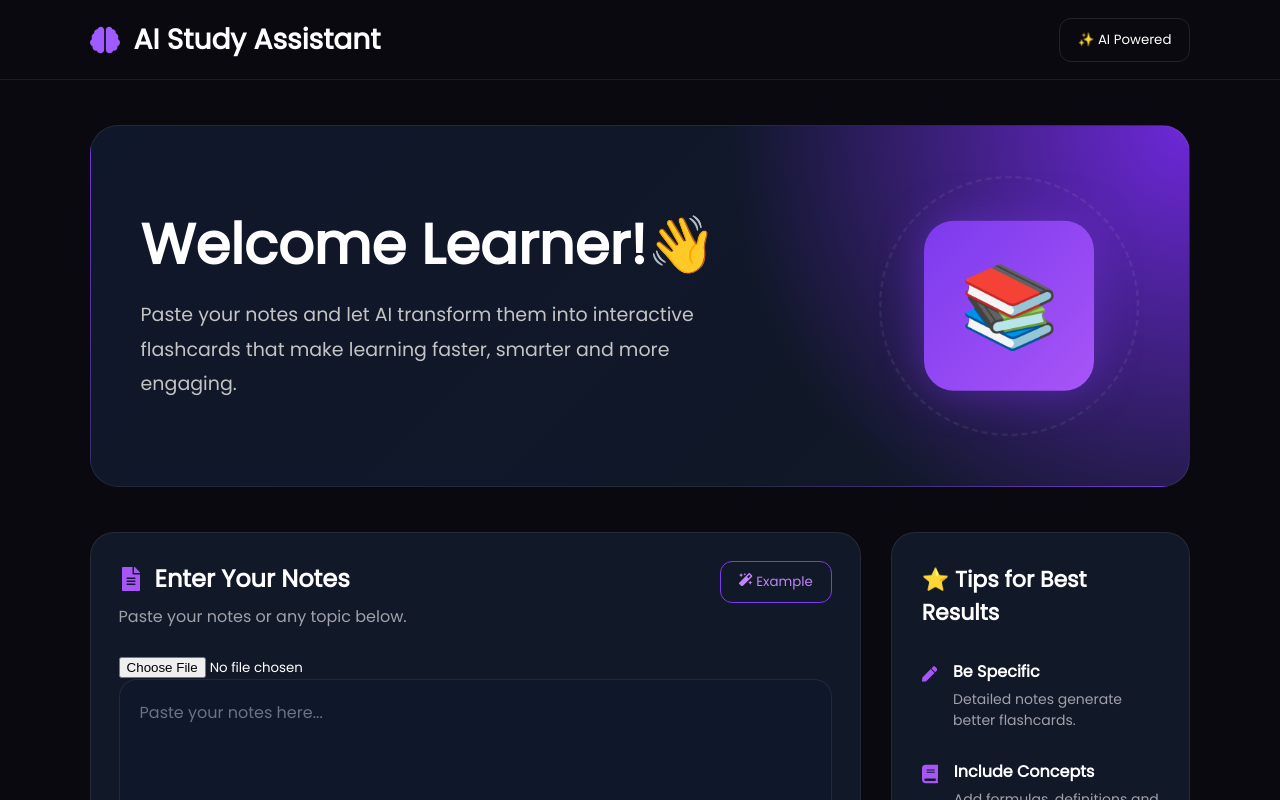
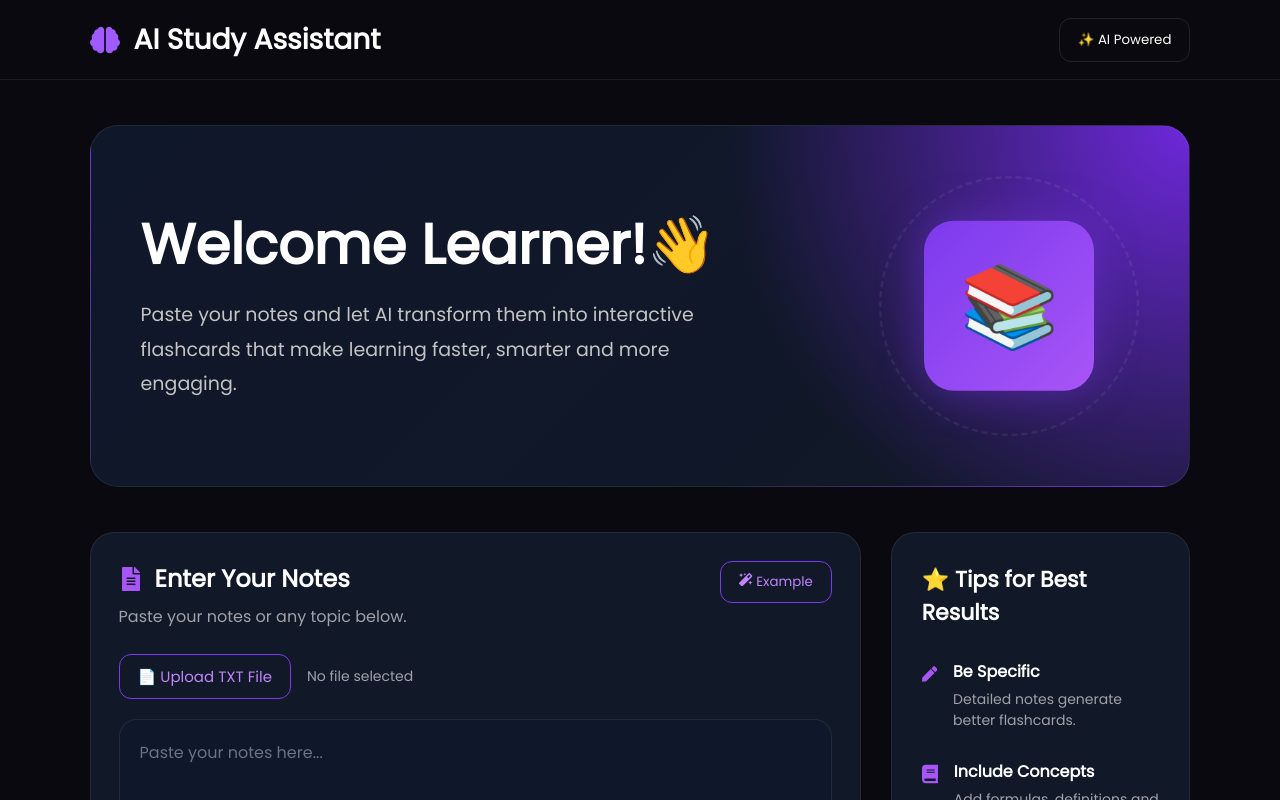
Before and after one commit to AnshulSharma2005/Study-Assistant, a React (Vite) app in the folder client/: page / in a window 1280 px wide. Shown: the top 800 px of the page. Built offline with nearby package versions, Linux system fonts and the light colour scheme.

Commit message:
Polished version

```diff
--- a/client/src/components/NotesInput/NotesInput.css
+++ b/client/src/components/NotesInput/NotesInput.css
@@ -225,3 +225,53 @@ transform:none !important;
 box-shadow:none !important;
 
 }
+
+.upload-section{
+
+    display:flex;
+
+    align-items:center;
+
+    gap:16px;
+
+    margin:18px 0 20px;
+
+    flex-wrap:wrap;
+
+}
+
+.upload-btn{
+
+    background:transparent;
+
+    border:1px solid #7C3AED;
+
+    color:#C084FC;
+
+    padding:10px 18px;
+
+    border-radius:12px;
+
+    cursor:pointer;
+
+    transition:.3s;
+
+    font-size:15px;
+
+}
+
+.upload-btn:hover{
+
+    background:#7C3AED;
+
+    color:white;
+
+}
+
+.upload-text{
+
+    color:#A1A1AA;
+
+    font-size:14px;
+
+}
--- a/client/src/components/NotesInput/NotesInput.jsx
+++ b/client/src/components/NotesInput/NotesInput.jsx
@@ -1,5 +1,5 @@
 import "./NotesInput.css";
-
+import { useState } from "react";
 import { FaMagic } from "react-icons/fa";
 import { FaFileAlt } from "react-icons/fa";
 
@@ -21,6 +21,7 @@ setLoading,
 handleGenerate
 
 }) {
+    const [fileName, setFileName] = useState("");
     const loadExample=()=>{
 
         setNotes(
@@ -34,23 +35,25 @@ The Virtual DOM improves performance by updating only changed elements.`
         )
 
     }
-const handleFile = (e) => {
+        const handleFileUpload = (e) => {
 
         const file = e.target.files[0];
 
         if (!file) return;
 
+        setFileName(file.name);
+
         const reader = new FileReader();
 
-    reader.onload = () => {
+        reader.onload = (event) => {
 
-        setNotes(reader.result);
+            setNotes(event.target.result);
 
         };
 
         reader.readAsText(file);
 
-};
+    }
 
     return (
 
@@ -83,15 +86,47 @@ const handleFile = (e) => {
 
             </div>
 
+            <div className="upload-section">
+
+                <label htmlFor="fileUpload" className="upload-btn">
+
+                    📄 Upload TXT File
+
+                </label>
+
                 <input
+
+                    id="fileUpload"
 
                     type="file"
 
-                accept=".txt"
+                    accept=".txt,.md,.pdf"
 
-                onChange={handleFile}
+                    hidden
+
+                    onChange={handleFileUpload}
 
                 />
+
+                <span className="upload-text">
+
+                    {
+
+                        fileName
+
+                        ?
+
+                        `✅ ${fileName}`
+
+                        :
+
+                        "No file selected"
+
+                    }
+
+                </span>
+
+            </div>
            <textarea
 
                 value={notes}
@@ -209,5 +244,4 @@ const handleFile = (e) => {
     )
 
 }
-
 export default NotesInput;
```
Lines whose indentation alone changed are shown as unchanged.
